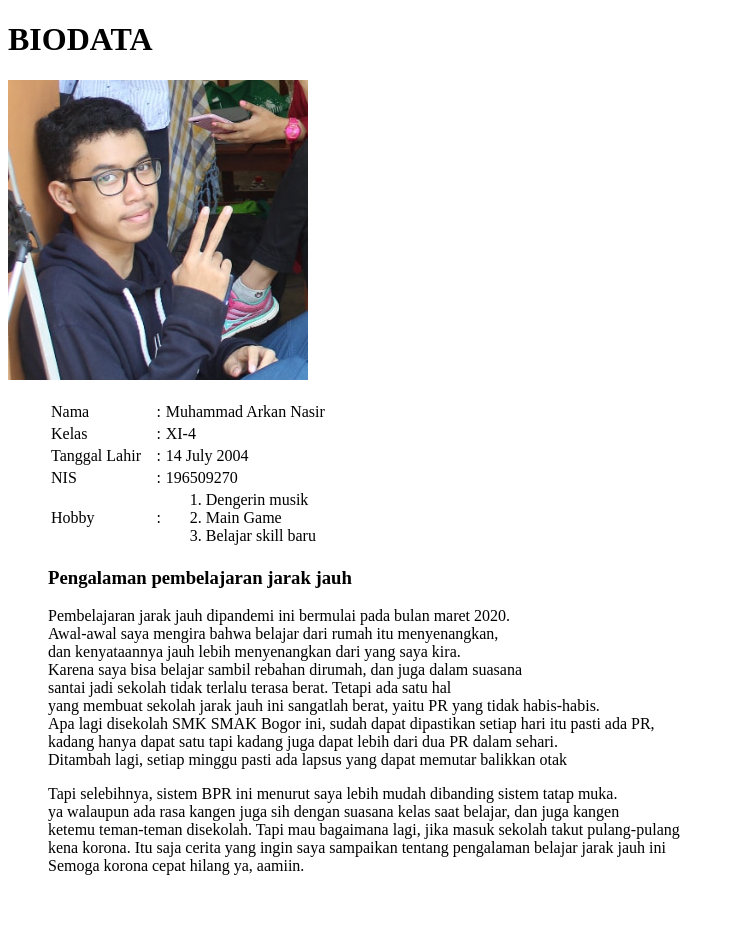
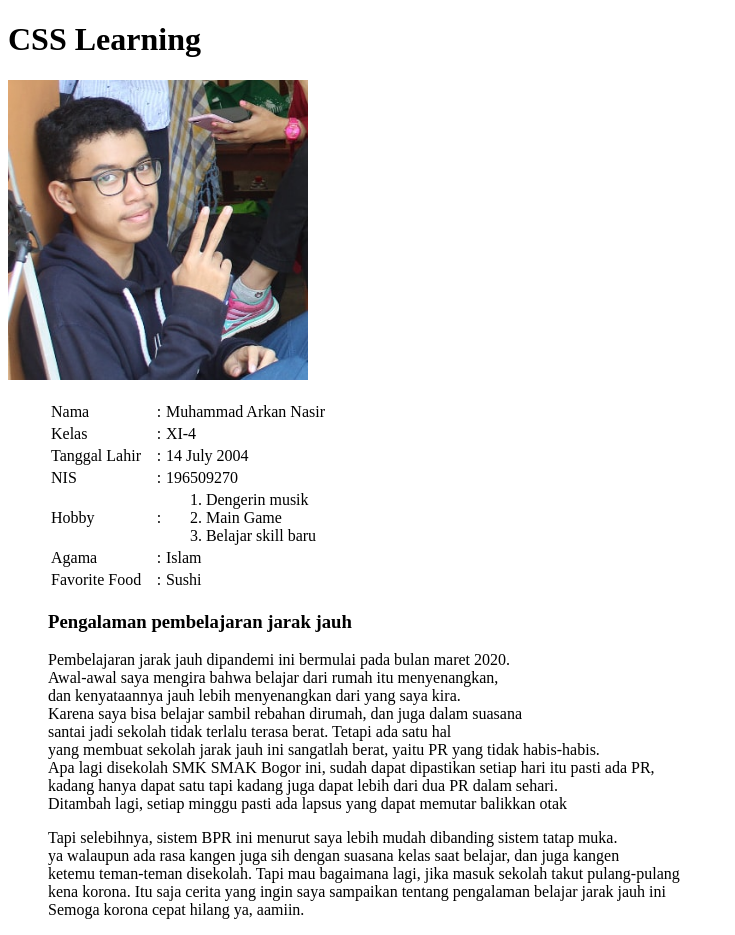
Before and after one commit to arkannasir/arkannasir.github.io, a plain HTML site: page index.html in a window 1280 px wide. Shown: the whole page, without its empty margins (0-735 px from the left). Before the commit the page ends 891 px from the top, so only its background shows below. Drawn offline with Linux system fonts and the light colour scheme.

Commit message:
Update index.html

```diff
--- a/index.html
+++ b/index.html
@@ -1,11 +1,17 @@
 <!DOCTYPE html>
 <html>
-<head><title>Tugas 2</title></head>
+<head>
+    <link rel="stylesheet" href="CSS1.css">
+    <title>Tugas 3</title>
+</head>
 <body>
-    <h1>BIODATA</h1>
+    <h1>
+        CSS Learning
+    </h1>
     <img src="METOO.jpg" alt="BIO" width=300 height=300>
 <ol>
     <table style="width: 300px;">
+
         <tr>
           <td>Nama</td>
           <td>:</td>
@@ -35,6 +41,16 @@
             <li>Belajar skill baru</li>
             </ol></td>
           </tr>
+          <tr>
+            <td>Agama</td>
+            <td>:</td>
+            <td>Islam</td>
+          </tr>
+          <tr>
+            <td>Favorite Food</td>
+            <td>:</td>
+            <td>Sushi</td>
+          </tr>
       </table>
       <h3>Pengalaman pembelajaran jarak jauh</h3>
       <p>Pembelajaran jarak jauh dipandemi ini bermulai pada bulan maret 2020.<br>
```
